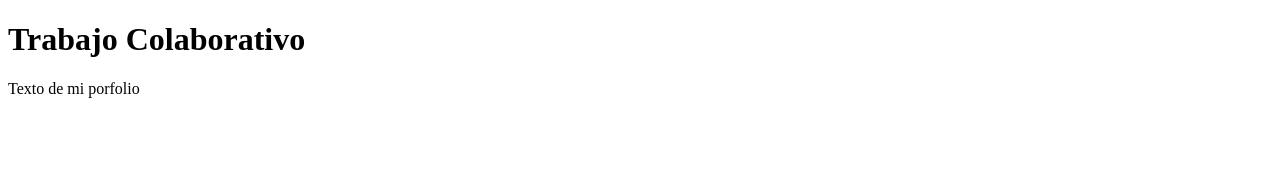
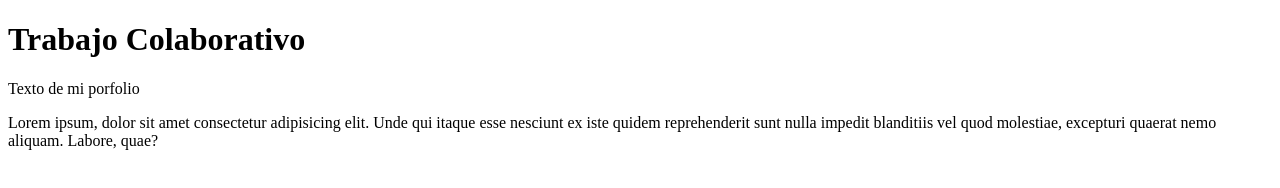
Before and after one commit to robermau/robermau.github.io, a plain HTML site: page index.html in a window 1280 px wide. Drawn offline with Linux system fonts and the light colour scheme.

Commit message:
tercera version version

```diff
--- a/index.html
+++ b/index.html
@@ -9,5 +9,8 @@
     <h1>Trabajo Colaborativo</h1>
 
     <p> Texto de mi porfolio</p>
+
+
+    <p>Lorem ipsum, dolor sit amet consectetur adipisicing elit. Unde qui itaque esse nesciunt ex iste quidem reprehenderit sunt nulla impedit blanditiis vel quod molestiae, excepturi quaerat nemo aliquam. Labore, quae?</p>
 </body>
 </html>
```
